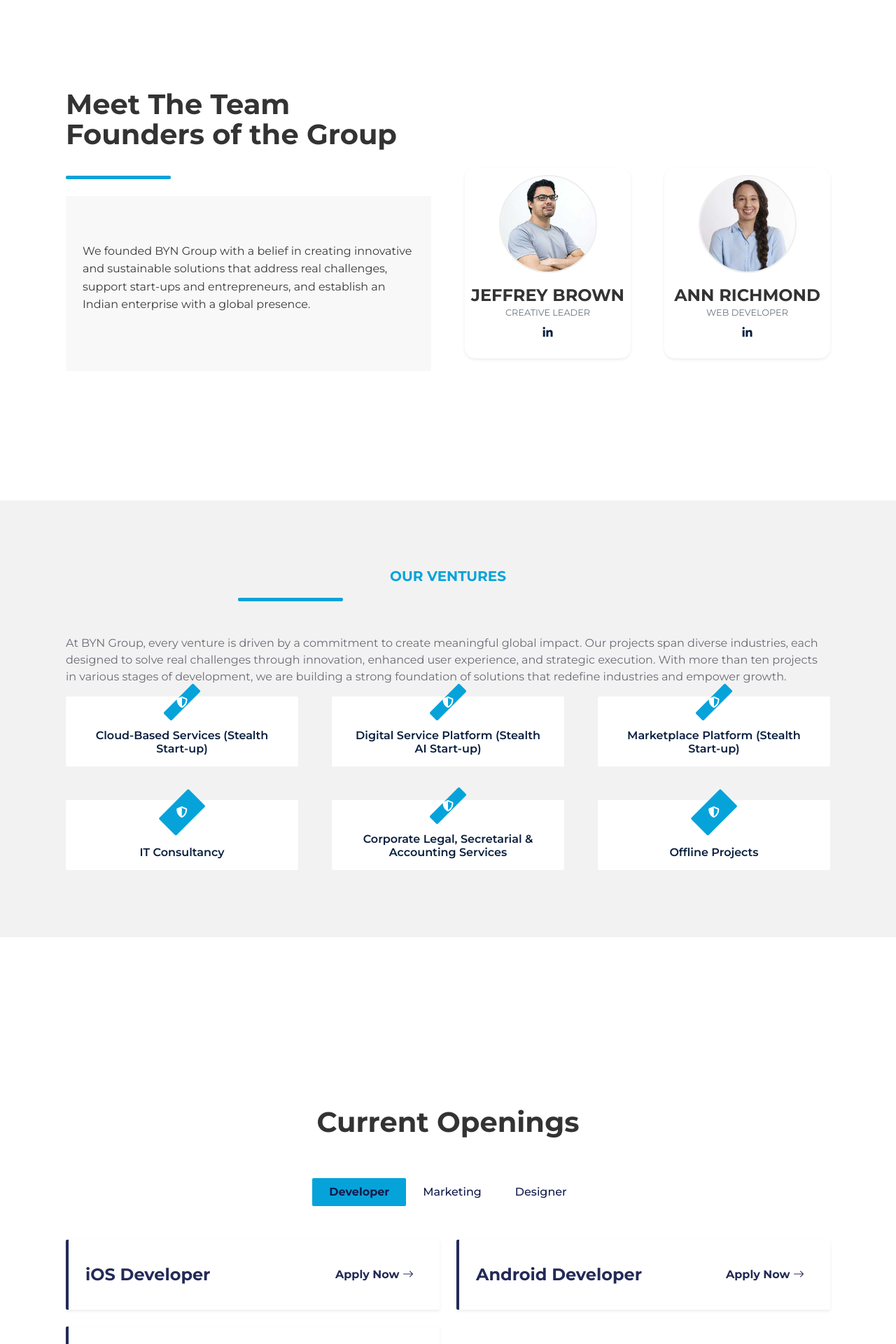
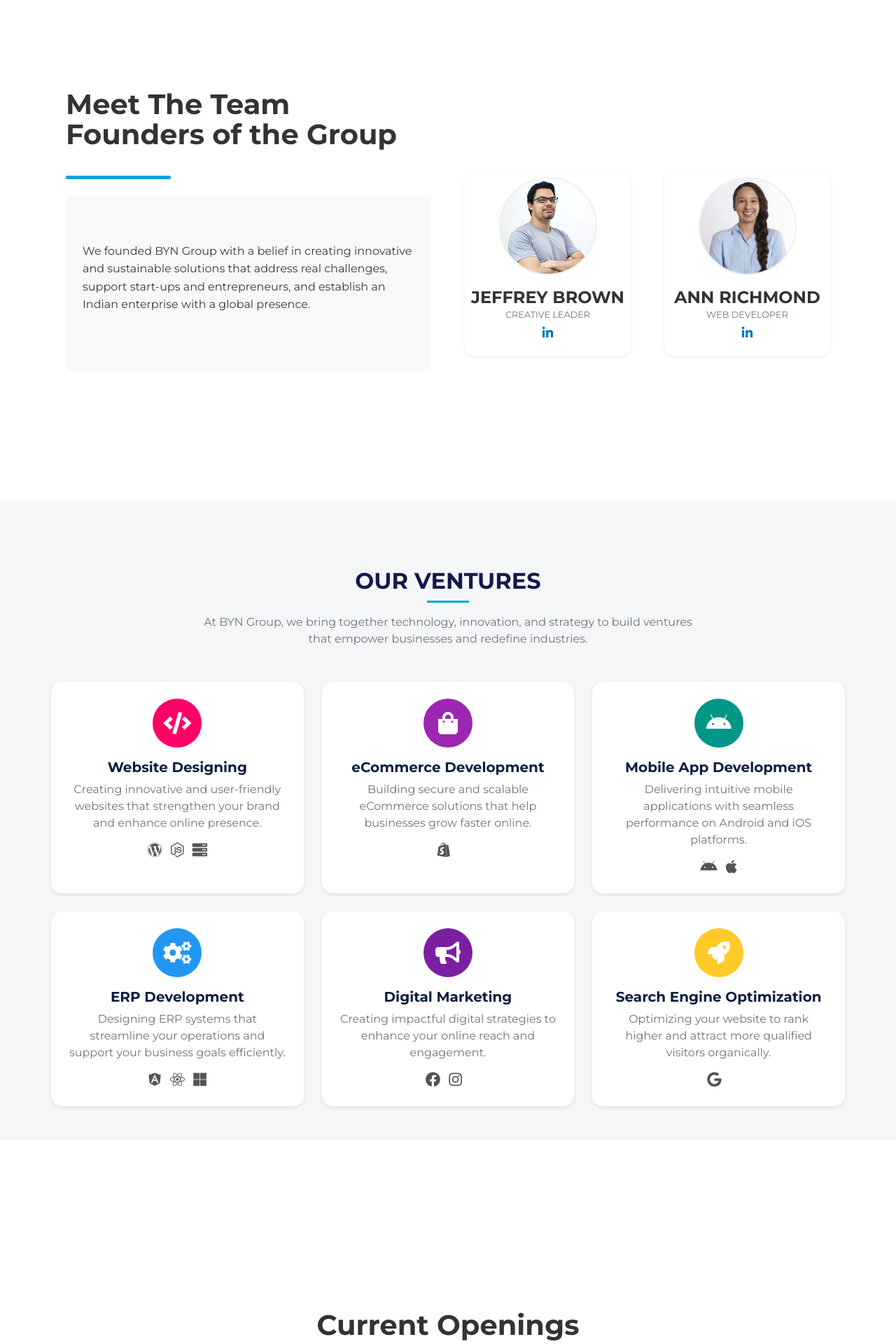
Before and after one commit to shilpacvenugopal/website, a Django app: page / in a window 1280 px wide. Shown: the part 2237-4157 px from the top of the page at 70% size. Run offline with Django 5.2, Linux system fonts and the light colour scheme; some libraries are stand-ins or nearby versions.

Commit message:
added ventures

```diff
--- a/static/css/style.css
+++ b/static/css/style.css
@@ -561,3 +561,83 @@ h6,
   .team-item img:hover {
     transform: scale(1.05);
   }
+
+
+  .linkedin-link i {
+    color: #0a66c2; /* LinkedIn blue */
+    transition: color 0.3s ease, transform 0.3s ease;
+  }
+
+  .linkedin-link:hover i {
+    color: #004182; /* darker blue on hover */
+    transform: scale(1.2);
+  }
+
+  .ventures-section {
+  background-color: #f8f9fa;
+}
+
+.venture-card {
+  background-color: #fff;
+  border-radius: 20px;
+  transition: all 0.3s ease;
+  box-shadow: 0 4px 12px rgba(0,0,0,0.08);
+}
+
+.venture-card:hover {
+  transform: translateY(-8px);
+  box-shadow: 0 6px 20px rgba(0,0,0,0.15);
+}
+
+.icon-circle {
+  width: 70px;
+  height: 70px;
+  border-radius: 50%;
+  display: flex;
+  align-items: center;
+  justify-content: center;
+  margin: 0 auto;
+}
+
+.tech-icons i {
+  color: #555;
+  margin: 0 5px;
+}
+
+#venture {
+    scroll-margin-top: 130px; /* same as above */
+  }
+
+  html {
+    scroll-behavior: smooth;
+  }
+
+  #ventures {
+    scroll-margin-top: 100px; /* offset to match fixed navbar height */
+    background-color: #1a4979; /* ensures light grey bg stays */
+
+  }
+
+  .icon-circle {
+    width: 70px;
+    height: 70px;
+    border-radius: 50%;
+    display: flex;
+    align-items: center;
+    justify-content: center;
+    margin: 0 auto;
+  }
+
+  .venture-card {
+    transition: all 0.3s ease;
+    border: 1px solid #eee;
+  }
+
+  .venture-card:hover {
+    transform: translateY(-5px);
+    box-shadow: 0 6px 20px rgba(0, 0, 0, 0.08);
+  }
+
+  .ventures-wrapper {
+    padding-top: 3rem;
+  }
--- a/templates/index.html
+++ b/templates/index.html
@@ -28,6 +28,7 @@
     <link href="{% static 'css/bootstrap.min.css' %}" rel="stylesheet">
 
     <link href="{% static 'css/style.css' %}" rel="stylesheet">
+
 
 </head>
 
@@ -318,8 +319,6 @@
           <div class="section-title position-relative pb-3 mb-4">
             <h1 class="mb-0 Montserrat-font fw-bold" style="font-size: 2.5rem; color: #333333;">Meet The Team</h1>
             <h1 class="mb-4 Montserrat-font fw-bold" style="font-size: 2.5rem; margin-top: -5px; color: #333333;">Founders of the Group</h1>
-
-                    <!-- <div style="width: 100px; height: 3px; background-color: #007bff; margin-top: -15px;"></div> -->
           </div>
         </div>
       </div>
@@ -336,14 +335,14 @@
           </div>
         </div>
 
-
         <div class="col-lg-6 wow zoomIn" data-wow-delay="0.5s" style="margin-top: -10px;">
           <div class="row g-5">
 
             <!-- Team Member 1 -->
             <div class="col-md-6">
+              <a href="https://www.linkedin.com/in/jeffreybrown" target="_blank" style="text-decoration: none;">
                 <div class="team-item bg-white overflow-hidden text-center shadow-sm"
-                             style="min-height: 250px; border-radius: 15px; transition: transform 0.3s ease, box-shadow 0.3s ease;">
+                     style="min-height: 250px; border-radius: 15px; transition: transform 0.3s ease, box-shadow 0.3s ease; cursor: pointer;">
 
                   <div class="d-flex align-items-center justify-content-center" style="height: 160px; width: 100%;">
                     <img class="img-fluid" src="{% static 'img/team-1.jpg' %}" alt="Jeffrey Brown"
@@ -356,17 +355,18 @@
                       Creative Leader
                     </p>
                     <div class="d-flex justify-content-center mt-2">
-
-                                    <a class="text-dark mx-1" href="#"><i class="fab fa-linkedin-in"></i></a>
+                      <i class="fab fa-linkedin-in" style="color: #0077b5; font-size: 1.1rem;"></i>
                     </div>
                   </div>
                 </div>
+              </a>
             </div>
 
             <!-- Team Member 2 -->
             <div class="col-md-6">
+              <a href="https://www.linkedin.com/in/annrichmond" target="_blank" style="text-decoration: none;">
                 <div class="team-item bg-white overflow-hidden text-center shadow-sm"
-                             style="min-height: 250px; border-radius: 15px; transition: transform 0.3s ease, box-shadow 0.3s ease;">
+                     style="min-height: 250px; border-radius: 15px; transition: transform 0.3s ease, box-shadow 0.3s ease; cursor: pointer;">
 
                   <div class="d-flex align-items-center justify-content-center" style="height: 160px; width: 100%;">
                     <img class="img-fluid" src="{% static 'img/team-2.jpg' %}" alt="Ann Richmond"
@@ -379,126 +379,159 @@
                       Web Developer
                     </p>
                     <div class="d-flex justify-content-center mt-2">
+                      <i class="fab fa-linkedin-in" style="color: #0077b5; font-size: 1.1rem;"></i>
+                    </div>
+                  </div>
+                </div>
+              </a>
+            </div>
 
-                                    <a class="text-dark mx-1" href="#"><i class="fab fa-linkedin-in"></i></a>
           </div>
+        </div>
+      </div>
+    </div>
+  </div>
+
+
+    <!-- FOUNDER END -->
+
+
+    <!-- Our Ventures Start -->
+
+   <!-- Our Ventures Section -->
+<div class="container-fluid py-5 wow fadeInUp"
+data-wow-delay="0.1s"
+id="ventures"
+style="background-color: #f5f6f8;">  <!-- 👈 Light grey background -->
+
+<div class="container-fluid px-5 ventures-wrapper">
+
+<!-- Section Heading -->
+<div class="text-center mb-5">
+ <h2 class="fw-bold text-uppercase Montserrat-font" style="color:#121A4B;">Our Ventures</h2>
+ <div class="underline mx-auto mb-3" style="width:60px;height:3px;background-color:#06A3DA;"></div>
+ <p class="text-muted mx-auto" style="max-width:700px;font-size:16px;">
+   At BYN Group, we bring together technology, innovation, and strategy to build
+   ventures that empower businesses and redefine industries.
+ </p>
+</div>
+
+<!-- Venture Cards -->
+<div class="row g-4">
+
+ <!-- Venture 1 -->
+ <div class="col-md-6 col-lg-4">
+   <div class="venture-card p-4 h-100 text-center shadow-sm rounded-4 bg-white">
+     <div class="icon-circle mb-3" style="background-color:#ff0066;">
+       <i class="fas fa-code fa-2x text-white"></i>
+     </div>
+     <h5 class="fw-bold mt-2">Website Designing</h5>
+     <p class="text-muted mt-2">
+       Creating innovative and user-friendly websites that strengthen your brand
+       and enhance online presence.
+     </p>
+     <div class="tech-icons mt-3">
+       <i class="fab fa-wordpress fa-lg mx-1"></i>
+       <i class="fab fa-node-js fa-lg mx-1"></i>
+       <i class="fas fa-server fa-lg mx-1"></i>
+     </div>
+   </div>
+ </div>
+
+ <!-- Venture 2 -->
+ <div class="col-md-6 col-lg-4">
+   <div class="venture-card p-4 h-100 text-center shadow-sm rounded-4 bg-white">
+     <div class="icon-circle mb-3" style="background-color:#9c27b0;">
+       <i class="fas fa-shopping-bag fa-2x text-white"></i>
+     </div>
+     <h5 class="fw-bold mt-2">eCommerce Development</h5>
+     <p class="text-muted mt-2">
+       Building secure and scalable eCommerce solutions that help businesses grow faster online.
+     </p>
+     <div class="tech-icons mt-3">
+       <i class="fab fa-shopify fa-lg mx-1"></i>
+       <i class="fab fa-woocommerce fa-lg mx-1"></i>
+     </div>
+   </div>
+ </div>
+
+ <!-- Venture 3 -->
+ <div class="col-md-6 col-lg-4">
+   <div class="venture-card p-4 h-100 text-center shadow-sm rounded-4 bg-white">
+     <div class="icon-circle mb-3" style="background-color:#009688;">
+       <i class="fab fa-android fa-2x text-white"></i>
+     </div>
+     <h5 class="fw-bold mt-2">Mobile App Development</h5>
+     <p class="text-muted mt-2">
+       Delivering intuitive mobile applications with seamless performance on Android and iOS platforms.
+     </p>
+     <div class="tech-icons mt-3">
+       <i class="fab fa-android fa-lg mx-1"></i>
+       <i class="fab fa-apple fa-lg mx-1"></i>
+     </div>
+   </div>
+ </div>
+
+ <!-- Venture 4 -->
+ <div class="col-md-6 col-lg-4">
+   <div class="venture-card p-4 h-100 text-center shadow-sm rounded-4 bg-white">
+     <div class="icon-circle mb-3" style="background-color:#2196f3;">
+       <i class="fas fa-cogs fa-2x text-white"></i>
+     </div>
+     <h5 class="fw-bold mt-2">ERP Development</h5>
+     <p class="text-muted mt-2">
+       Designing ERP systems that streamline your operations and support your business goals efficiently.
+     </p>
+     <div class="tech-icons mt-3">
+       <i class="fab fa-angular fa-lg mx-1"></i>
+       <i class="fab fa-react fa-lg mx-1"></i>
+       <i class="fab fa-microsoft fa-lg mx-1"></i>
+     </div>
+   </div>
+ </div>
+
+ <!-- Venture 5 -->
+ <div class="col-md-6 col-lg-4">
+   <div class="venture-card p-4 h-100 text-center shadow-sm rounded-4 bg-white">
+     <div class="icon-circle mb-3" style="background-color:#7b1fa2;">
+       <i class="fas fa-bullhorn fa-2x text-white"></i>
+     </div>
+     <h5 class="fw-bold mt-2">Digital Marketing</h5>
+     <p class="text-muted mt-2">
+       Creating impactful digital strategies to enhance your online reach and engagement.
+     </p>
+     <div class="tech-icons mt-3">
+       <i class="fab fa-facebook fa-lg mx-1"></i>
+       <i class="fab fa-instagram fa-lg mx-1"></i>
+       <i class="fab fa-x-twitter fa-lg mx-1"></i>
+     </div>
+   </div>
+ </div>
+
+ <!-- Venture 6 -->
+ <div class="col-md-6 col-lg-4">
+   <div class="venture-card p-4 h-100 text-center shadow-sm rounded-4 bg-white">
+     <div class="icon-circle mb-3" style="background-color:#ffca28;">
+       <i class="fas fa-rocket fa-2x text-white"></i>
+     </div>
+     <h5 class="fw-bold mt-2">Search Engine Optimization</h5>
+     <p class="text-muted mt-2">
+       Optimizing your website to rank higher and attract more qualified visitors organically.
+     </p>
+     <div class="tech-icons mt-3">
+       <i class="fab fa-google fa-lg mx-1"></i>
+       <i class="fab fa-bing fa-lg mx-1"></i>
      </div>
    </div>
  </div>
 
 </div>
 </div>
+</div>
 
 
-        </div>
-    </div>
-    </div>
-    <!-- FOUNDER END -->
 
 
-    <!-- Our Ventures Start -->
-    <div class="container-fluid py-5 wow fadeInUp" data-wow-delay="0.1s" id="ventures" style="background-color: #f2f2f2;">
-        <div class="container py-5">
-            <div class="section-title text-center position-relative pb-3 mb-5 mx-auto" style="max-width: 600px;">
-                <h5 class="fw-bold text-primary text-uppercase">OUR VENTURES</h5>
-                </div>
-            <div>
-                <p class="mb-8"> At BYN Group, every venture is driven by a commitment to create meaningful
-                    global impact. Our projects span diverse industries, each designed to solve real
-                    challenges through innovation, enhanced user experience, and strategic
-                    execution. With more than ten projects in various stages of development, we are
-                    building a strong foundation of solutions that redefine industries and empower
-                    growth.
-                </p>
-            </div>
-            <div class="row g-5">
-                <div class="col-lg-4 col-md-3 wow zoomIn" data-wow-delay="0.3s">
-                    <div class="service-item rounded d-flex flex-column align-items-center justify-content-center text-center" style="background-color: #fff;">
-                        <div class="service-icon">
-                            <i class="fa fa-shield-alt text-white"></i>
-                        </div>
-                        <h6 class="mb-3">Cloud-Based Services (Stealth Start-up)</h6>
-                        <a class="btn btn-lg btn-primary rounded"
-                            href="#"
-                            data-bs-toggle="modal"
-                            data-bs-target="#cloudServiceModal">
-                                <i class="bi bi-arrow-right"></i>
-                        </a>
-                    </div>
-                </div>
-                <div class="col-lg-4 col-md-3 wow zoomIn" data-wow-delay="0.3s">
-                    <div class="service-item rounded d-flex flex-column align-items-center justify-content-center text-center" style="background-color: #fff;">
-                        <div class="service-icon">
-                            <i class="fa fa-shield-alt text-white"></i>
-                        </div>
-                        <h6 class="mb-3">Digital Service Platform (Stealth AI Start-up)</h6>
-                        <a class="btn btn-lg btn-primary rounded"
-                            href="#"
-                            data-bs-toggle="modal"
-                            data-bs-target="#digitalserviceeModal">
-                                <i class="bi bi-arrow-right"></i>
-                        </a>
-                    </div>
-                </div>
-                <div class="col-lg-4 col-md-3 wow zoomIn" data-wow-delay="0.3s">
-                    <div class="service-item rounded d-flex flex-column align-items-center justify-content-center text-center" style="background-color: #fff;">
-                        <div class="service-icon">
-                            <i class="fa fa-shield-alt text-white"></i>
-                        </div>
-                        <h6 class="mb-3">Marketplace Platform (Stealth Start-up)</h6>
-                        <a class="btn btn-lg btn-primary rounded"
-                            href="#"
-                            data-bs-toggle="modal"
-                            data-bs-target="#marketplaceModal">
-                                <i class="bi bi-arrow-right"></i>
-                        </a>
-                    </div>
-                </div>
-                <div class="col-lg-4 col-md-3 wow zoomIn" data-wow-delay="0.3s">
-                    <div class="service-item rounded d-flex flex-column align-items-center justify-content-center text-center" style="background-color: #fff;">
-                        <div class="service-icon">
-                            <i class="fa fa-shield-alt text-white"></i>
-                        </div>
-                        <h6 class="mb-3">IT Consultancy</h6>
-                        <a class="btn btn-lg btn-primary rounded"
-                            href="#"
-                            data-bs-toggle="modal"
-                            data-bs-target="#itconsultancyModal">
-                                <i class="bi bi-arrow-right"></i>
-                        </a>
-                    </div>
-                </div>
-                <div class="col-lg-4 col-md-3 wow zoomIn" data-wow-delay="0.3s">
-                    <div class="service-item rounded d-flex flex-column align-items-center justify-content-center text-center" style="background-color: #fff;">
-                        <div class="service-icon">
-                            <i class="fa fa-shield-alt text-white"></i>
-                        </div>
-                        <h6 class="mb-3">Corporate Legal, Secretarial & Accounting Services</h6>
-                        <a class="btn btn-lg btn-primary rounded"
-                            href="#"
-                            data-bs-toggle="modal"
-                            data-bs-target="#CorporateModal">
-                                <i class="bi bi-arrow-right"></i>
-                        </a>
-                    </div>
-                </div>
-                <div class="col-lg-4 col-md-3 wow zoomIn" data-wow-delay="0.3s">
-                    <div class="service-item rounded d-flex flex-column align-items-center justify-content-center text-center" style="background-color: #fff;">
-                        <div class="service-icon">
-                            <i class="fa fa-shield-alt text-white"></i>
-                        </div>
-                        <h6 class="mb-3">Offline Projects</h6>
-                        <a class="btn btn-lg btn-primary rounded"
-                            href="#"
-                            data-bs-toggle="modal"
-                            data-bs-target="#offlineModal">
-                                <i class="bi bi-arrow-right"></i>
-                        </a>
-                    </div>
-                </div>
-            </div>
-        </div>
-    </div>
     <!-- Our Ventures END -->
 
     <!-- Modal of cloudservice start -->
```
Also changed, not shown: 1 other file. Lines whose indentation alone changed are shown as unchanged.
